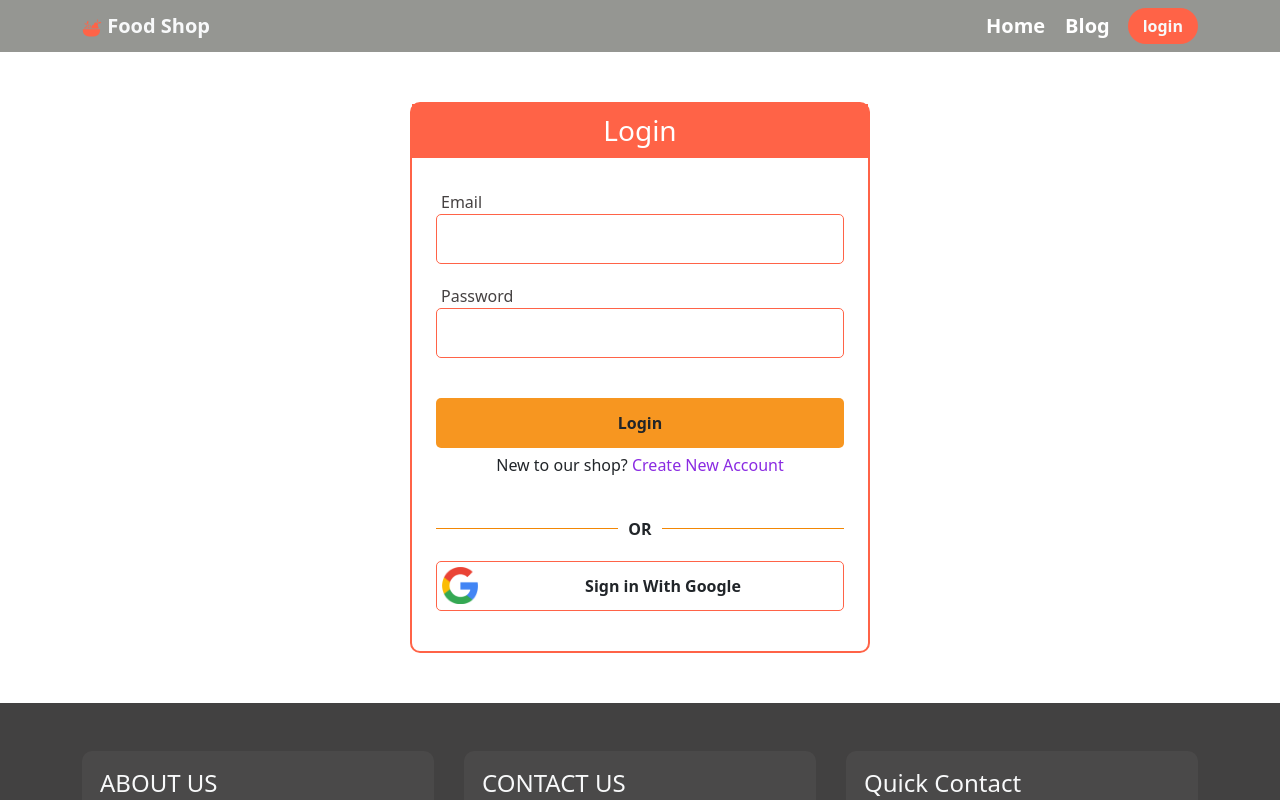
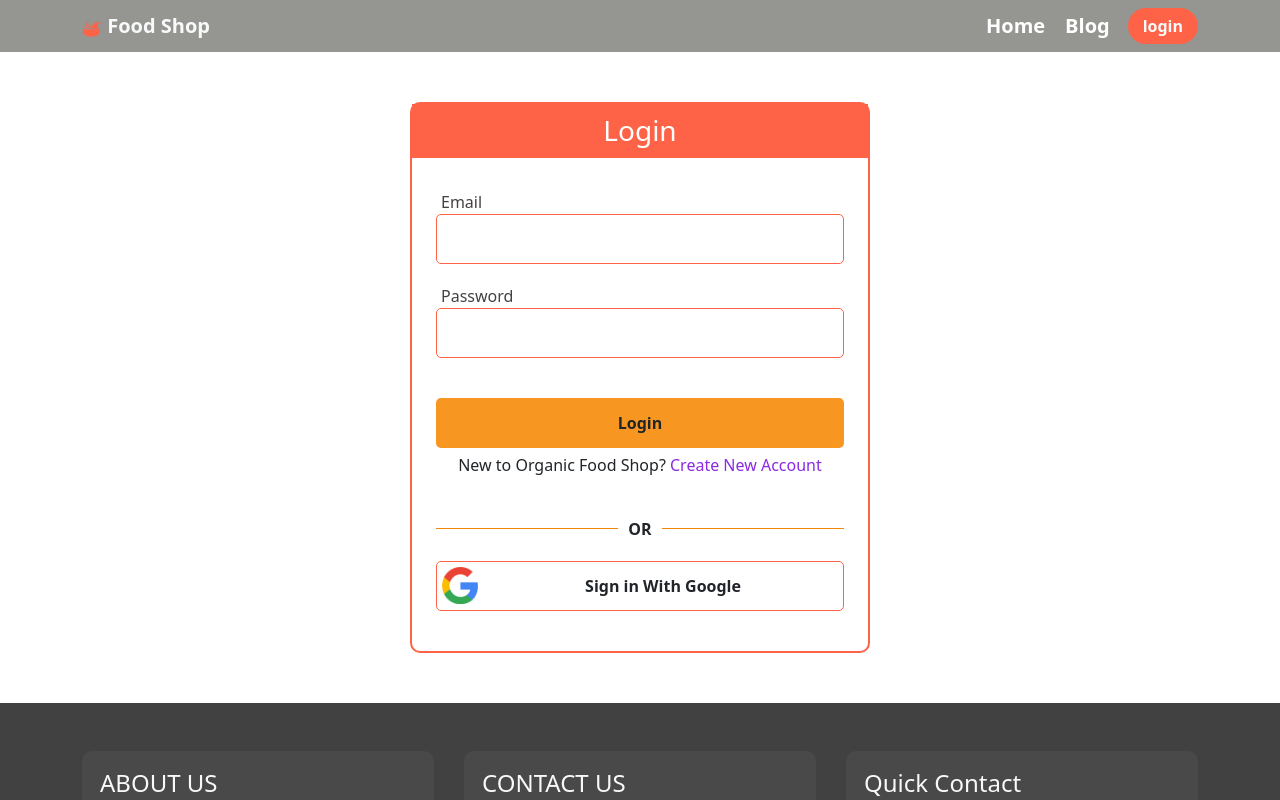
Before and after one commit to Kader-Goni/Organic-Food-Shop-client-side, a React (Create React App) app: page /login in a window 1280 px wide. Shown: the top 800 px of the page. Built offline with nearby package versions, Linux system fonts and the light colour scheme; no server answers.

Commit message:
login page edited

```diff
--- a/src/pages/Login/Login.js
+++ b/src/pages/Login/Login.js
@@ -63,7 +63,7 @@ const Login = () => {
                 </div>
                 <div className="btn-item">
                     <button type='submit' className='login-btn btn fw-bold'>Login</button>
-                    <p>New to our shop? <Link className='signup-link' to='/signup'>Create New Account</Link> </p>
+                    <p>New to Organic Food Shop? <Link className='signup-link' to='/signup'>Create New Account</Link> </p>
                 </div>
                 <div className="or-item">
                     <div className="item"></div>
```
